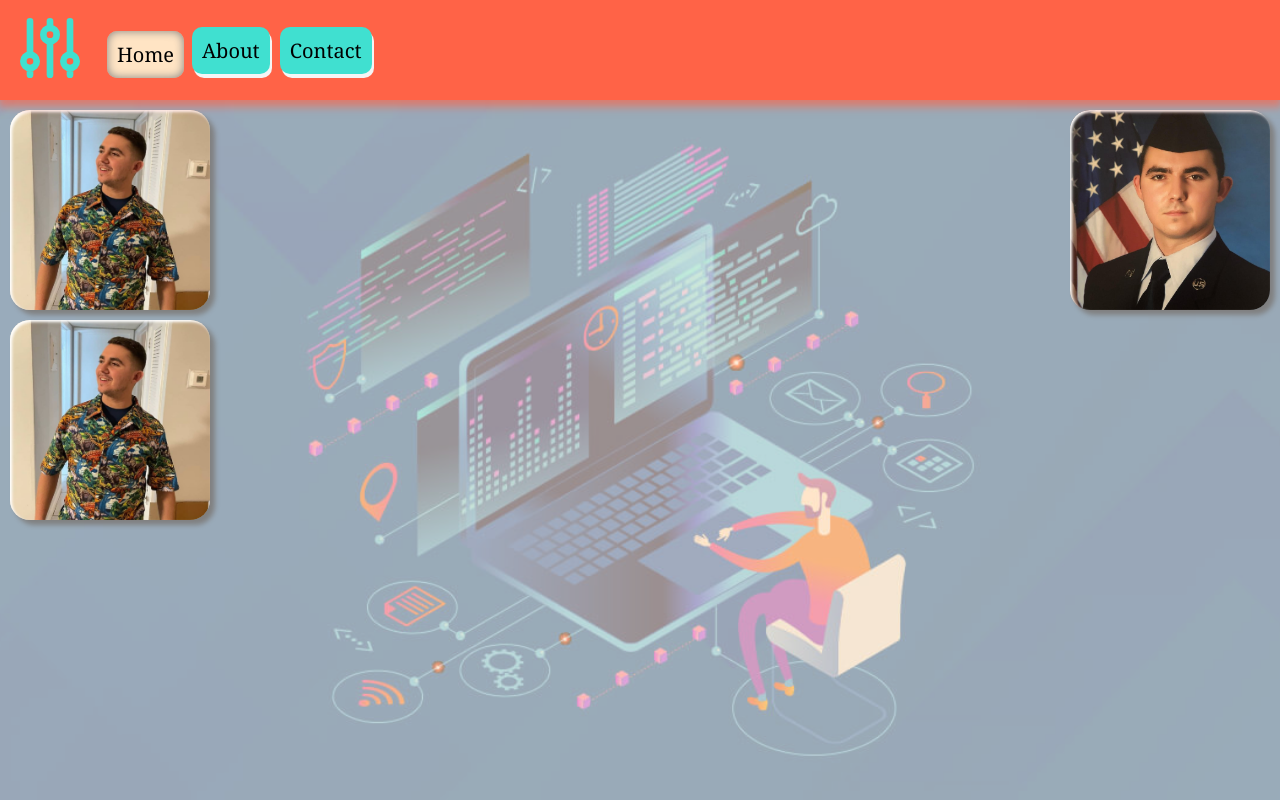
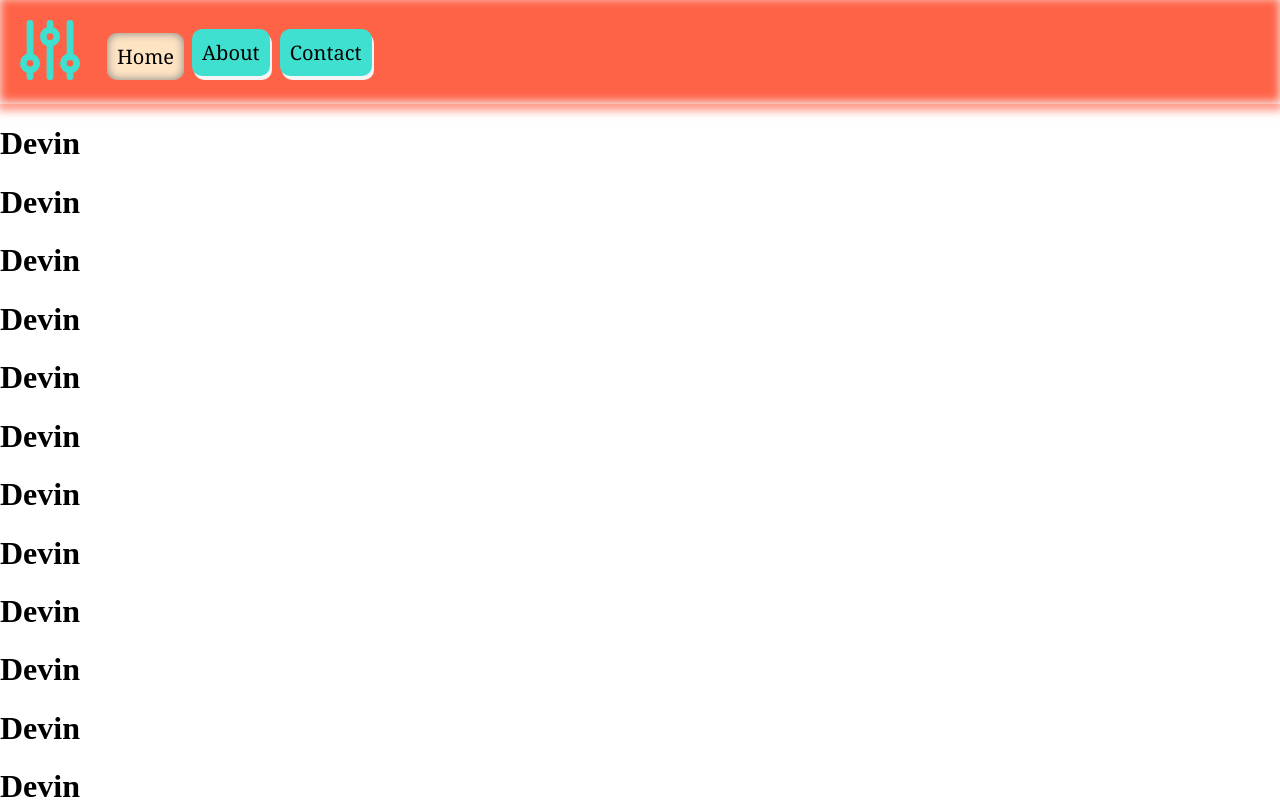
Before and after one commit to Devin-M-Smith/Test-Site, a React (Create React App) app: page / in a window 1280 px wide. Built offline with nearby package versions, Linux system fonts and the light colour scheme.

Commit message:
Website teardown and rebuild

```diff
--- a/package.json
+++ b/package.json
@@ -23,7 +23,8 @@
   },
   "scripts": {
     "predeploy": "npm run build",
-    "deploy": "gh-pages  -e docs -b main -d build",
+    "deploy": "gh-pages  -e docs -b test -d build && echo 'Deploying to Test Branch, to deploy to main us command -deploy main'",
+    "deploy main": "gh-pages  -e docs -b main -d build",
     "start": "react-scripts start",
     "build": "react-scripts build",
     "test": "react-scripts test",
--- a/public/index.html
+++ b/public/index.html
@@ -16,7 +16,6 @@
 
 
     <link rel="apple-touch-icon" href="%PUBLIC_URL%/logo.png" />
-    <link rel="stylesheet" href="https://use.fontawesome.com/releases/v5.15.4/css/all.css" integrity="sha384-DyZ88mC6Up2uqS4h/KRgHuoeGwBcD4Ng9SiP4dIRy0EXTlnuz47vAwmeGwVChigm" crossorigin="anonymous">
     <!--
       manifest.json provides metadata used when your web app is installed on a
       user's mobile device or desktop. See https://developers.google.com/web/fundamentals/web-app-manifest/
--- a/src/App.css
+++ b/src/App.css
@@ -1,46 +1,40 @@
-#whole{
-    overflow: auto;
-    background-color: bisque;
-    height: 100vh;
-}
-
-*{
-    margin: 0;
-    padding: 0;
-    box-sizing: border-box;
-  }
-
-.page{
-    margin-top: 100px;
-}
-
 ::-webkit-scrollbar{
     width: 20px;
 }
 
 ::-webkit-scrollbar-track{
-    margin-top: 100px;
-    background-color: transparent;
+    background: transparent;
 }
 
 ::-webkit-scrollbar-thumb{
-    background-color: tomato;
+    background: tomato;
     border-radius: 20px;
     border: 6px solid transparent;
     background-clip: content-box;
 }
 
-::-webkit-scrollbar-corner{
-    background-color: transparent;
+*{
+    box-sizing: border-box;
 }
 
-@media (max-width: 680px){
-    ::-webkit-scrollbar-track{
-        margin-top: 0px;
-    }
+body{
+    margin: 0;
+}
 
-    .page{
-        margin-top: 0px;
-        margin-left: 100px;
-    }
+
+#main{
+    height: 100vh;
+    display: flex;
+    flex-direction: column;
+    overflow: hidden;
 }
+
+.topper{
+    box-shadow: 0px 5px 8px 2px rgba(255, 99, 71, 0.63);
+}
+
+.rest{
+    display: flex;
+    width: 100%;
+    overflow: hidden;
+}
--- a/src/App.js
+++ b/src/App.js
@@ -7,10 +7,12 @@ import About from './pages/about'
 
 function App() {
   return (
-    <div id='whole'>
+    <div id='main'>
       <Router basename='/Test-Site'>
+        <div className='topper'>
         <Navbar/>
-        <div className='page'>
+        </div>
+        <div className='rest'>
         <Switch>
           <Route path="/" exact component={Home}/>
           <Route path="/about" component={About} />
@@ -19,7 +21,7 @@ function App() {
         </div>
       </Router>
     </div>
-  );
+);
 }
 
 export default App;
--- a/src/components/Navbar1.css
+++ b/src/components/Navbar1.css
@@ -1,15 +1,10 @@
 .Nav{
-    z-index: 999;
-    position: fixed;
     background-color: tomato;
     align-items: center;
     text-align: center;
     display: flex;
-    margin: 0px;
-    top:0px;
-    width: 100vw;
-    height: 100px;
-    box-shadow: 0px 5px 8px 2px rgba(255, 99, 71, 0.63);
+    box-shadow: inset 0px -2px 10px whitesmoke;
+    overflow: hidden;
 }
 
 .logo {
@@ -54,17 +49,3 @@
     background-color: bisque;
     transition: ease 1s;
 }
-
-@media (max-width: 680px) {
-    .Nav{
-        width: 100px;
-        display: block;
-        height: 100vh;
-        box-shadow: 8px 0px 8px 0px rgba(255, 99, 71, 0.63);
-    }
-
-    .link{
-        display: flex;
-        margin-top: 8px;
-    }
-}
--- a/src/pages/about.css
+++ b/src/pages/about.css
@@ -1,3 +1,3 @@
 #about{
-    overflow: auto;
+    overflow: scroll;
 }
--- a/src/pages/home.css
+++ b/src/pages/home.css
@@ -1,119 +1,4 @@
-
-.home{
-    padding: 10px;
-    overflow: hidden;
-    display: flex;
-    align-items: center;
-    align-content: center;
-}
-
-
-.home::before{
-    content: "";
-    background-image: url('../images/homebg.jpg');
-    background-repeat: no-repeat;
-    background-size: cover;
-    position: absolute;
-    top: 100px;
-    right: 0px;
-    bottom: 0px;
-    left: 0px;
-    opacity: .4;
-    background-position: 50%0%;
-}
-
-.left{
-    display: flex;
-    justify-content: left;
-    flex-grow: 1;
-    flex-wrap: wrap;
-}
-
-.right{
-    display: flex;
-    justify-content: right;
-    flex-grow: 1;
-    flex-direction: row-reverse;
-    flex-wrap: wrap;
-}
-
-.break{
-    flex-basis: 100%;
-    height: 10px;
-}
-
-.content{
-    position: relative;
-    display: flex;
-    flex-wrap: wrap;
+#home{
+    min-height: 0;
     width: 100%;
 }
-
-.profile{
-    background-repeat: no-repeat;
-    background-position: 50%;
-    height: 200px;
-    width: 200px;
-    position: relative;
-    background-size: cover;
-    box-shadow: inset 2px 2px 3px white, 5px 5px 5px 0px gray;;
-    border-radius: 20px;
-    display: flex;
-    justify-content: center;
-    align-items: center;
-    color: white;
-    transition: ease 0.5s;
-}
-
-.name{
-    color: transparent;
-    transition: ease 0.5s;
-}
-
-.profile:hover{
-    height: 250px;
-    width: 250px;
-}
-.profile:hover .name{
-    color: white;
-
-}
-
-.caption{
-    position: relative;
-    padding: 10px;
-    color: transparent;
-    transition: ease .5s;
-}
-
-.profile:hover + .caption {
-    color: black;
-    transition: 3s;
-}
-
-@media (max-width: 680px){
-    .home::before{
-        top: 0px;
-        left: 100px;
-    }
-
-    .profile{
-        height: 100px;
-        width: 100px;
-    }
-
-    .profile:hover{
-        height: 150px;
-        width: 150px;
-    }
-
-    .right{
-        justify-content: left;
-        flex-direction: unset;
-    }
-
-    .breakMobile{
-        flex-basis: 100%;
-        height: 10px;
-    }
-}
--- a/src/pages/home.js
+++ b/src/pages/home.js
@@ -4,37 +4,24 @@ import Profile from '../images/profile.jpg'
 import Military from '../images/military.jpg'
 function home() {
 return (
-        <div className='home'>
-            <div className='content'>
-                <div className='left'>
-                    <div className='profile' style={{backgroundImage: "url(" + Profile + ")"}}/>
-                    <div className='caption'>
-                        <h2>
-                            Software
-                        </h2>
-                        <p>stack applications!</p>
-                    </div>
-                    <div className='break'/>
-                    <div className='profile' style={{backgroundImage: "url(" + Profile + ")"}}/>
-                    <div className='caption'>
-                        <h2>
-                            Software
-                        </h2>
-                        <p>stack applications!</p>
-                    </div>
-                </div>
-                <div className='breakMobile'/>
-                <div className='right'>
-                    <div className='profile' style={{backgroundImage: "url(" + Military + ")"}}/>
-                    <div className='caption'>
-                        <h2>Hello</h2>
-                        <p>Testing a whole bumch of bs</p>
-                    </div>
-
-                </div>
-
-            </div>
-        </div>
+    <div id='home'>
+        <h1>Devin</h1>
+        <h1>Devin</h1>
+        <h1>Devin</h1>
+        <h1>Devin</h1>
+        <h1>Devin</h1>
+        <h1>Devin</h1>
+        <h1>Devin</h1>
+        <h1>Devin</h1>
+        <h1>Devin</h1>
+        <h1>Devin</h1>
+        <h1>Devin</h1>
+        <h1>Devin</h1>
+        <h1>Devin</h1>
+        <h1>Devin</h1>
+        <h1>Devin</h1>
+        <h1>Devin</h1>
+    </div>
     )
 }
 
```
Also changed, not shown: 11 other files (tests, documents, lock files or other folders).
